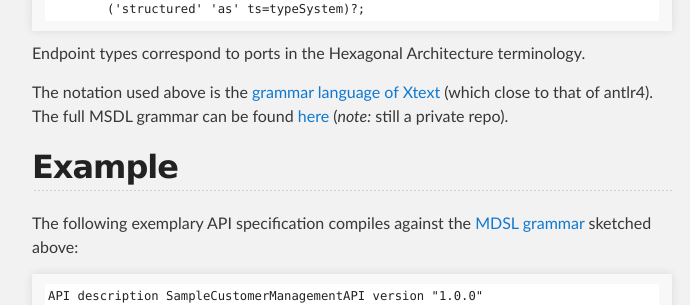
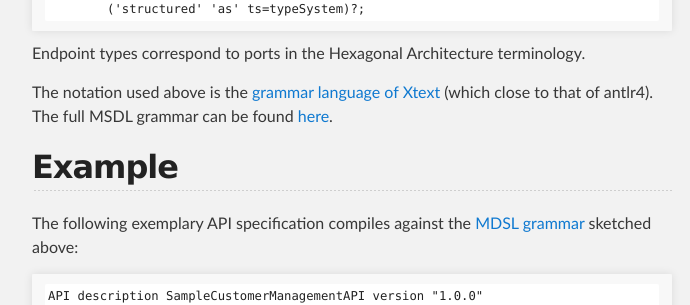
Before and after one commit to Microservice-API-Patterns/MDSL-Specification, a Jekyll site: the page built from docs/servicecontract.md, in a window 1280 px wide and 900 px high, scrolled down 1390 px. Shown: the part 154-459 px from the top of the window, without its empty margins (288-978 px from the left). Built offline with Jekyll 4.4.1, drawn with Linux system fonts in a browser that asks for light colours; our own code applies the rules of GitHub Pages for plain Markdown files.

Commit message:
Fixed some broken links

```diff
--- a/docs/servicecontract.md
+++ b/docs/servicecontract.md
@@ -67,12 +67,12 @@
 
 Endpoint types correspond to ports in the Hexagonal Architecture terminology.
 
-The notation used above is the [grammar language of Xtext](https://www.eclipse.org/Xtext/documentation/301_grammarlanguage.html) (which close to that of antlr4). The full MSDL grammar can be found [here](https://github.com/Microservice-API-Patterns/MDSL-Specification/blob/master/dsl-core/org.mdsl/src/org/mdsl/APIDescription.xtext) (*note:* still a private repo). <!-- TODO 2020 update when released -->
+The notation used above is the [grammar language of Xtext](https://www.eclipse.org/Xtext/documentation/301_grammarlanguage.html) (which close to that of antlr4). The full MSDL grammar can be found [here](https://github.com/Microservice-API-Patterns/MDSL-Specification/blob/master/dsl-core/io.mdsl/src/io/mdsl/APIDescription.xtext).
 
 
 ## Example
 
-The following exemplary API specification compiles against the [MDSL grammar](https://github.com/Microservice-API-Patterns/MDSL-Specification/blob/master/dsl-core/org.mdsl/src/org/mdsl/APIDescription.xtext) sketched above:
+The following exemplary API specification compiles against the [MDSL grammar](https://github.com/Microservice-API-Patterns/MDSL-Specification/blob/master/dsl-core/io.mdsl/src/io/mdsl/APIDescription.xtext) sketched above:
 
 <!-- TODO feature new role keyword (if we keep it)? -->
 
@@ -150,7 +150,7 @@
 
 <!-- protected by policy {"userId":D<string>, "password":D<raw>} -->
 
-In this example, the error report is a simple numeric code (`400`); elaborate [error reports](https://microservice-api-patterns.org/patterns/quality/qualityManagementAndGovernance/ErrorReport) can be modeled as well, as any MDSL [data type](/datacontract) can be used. *Important note*: This MDSL feature is still under design and construction and therefore incomplete (tech. preview); future versions of the MDSL documentation pages will provide more examples.
+In this example, the error report is a simple numeric code (`400`); elaborate [error reports](https://microservice-api-patterns.org/patterns/quality/qualityManagementAndGovernance/ErrorReport) can be modeled as well, as any MDSL [data type](./datacontract) can be used. *Important note*: This MDSL feature is still under design and construction and therefore incomplete (tech. preview); future versions of the MDSL documentation pages will provide more examples.
 
 The security `policy` also is modelled as an MDSL data contract; it can be used to define the various security assertions and protocol headers that exist (for instance, basic authentication in HTTP, as explained in the [OpenAPI specification](https://github.com/OAI/OpenAPI-Specification/blob/master/versions/3.0.1.md#securitySchemeObject)). *Important note*: This MDSL feature is still under design and construction and therefore incomplete (tech. preview); future versions of the MDSL documentation pages will provide more examples.
 
```
Also changed, not shown: docs/datacontract.md (+1 -1 lines), docs/examples.md (+1 -1 lines).
